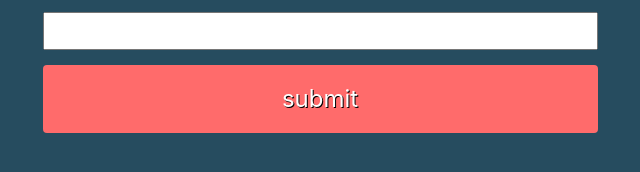
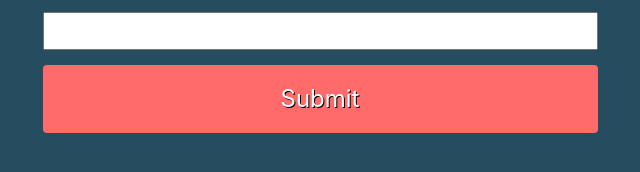
Before and after one commit to GarySimons/holiday-destinations, a website: page index.html in a window 1280 px wide. Shown: the part 3711-3883 px from the top of the page, 320-960 px from the left. Drawn offline with nearby package versions, Linux system fonts and the light colour scheme; some packages are replaced by stand-ins of ours.

Commit message:
Updated value for submit button

```diff
--- a/index.html
+++ b/index.html
@@ -315,7 +315,7 @@
                         <input class="main-body__contact__form__input" type="number" name="enter-telephone" required>
                         <label class="main-body__contact__form__label" for="enter-email">Enter Email<span>*</span></label>
                         <input class="main-body__contact__form__input" type="text" name="enter-email" required>
-                        <input class="main-body__contact__form__submit btn btn__secondary" type="submit" value="submit">
+                        <input class="main-body__contact__form__submit btn btn__secondary" type="submit" value="Submit">
                     </form>
                 </div>
             </section>
```
